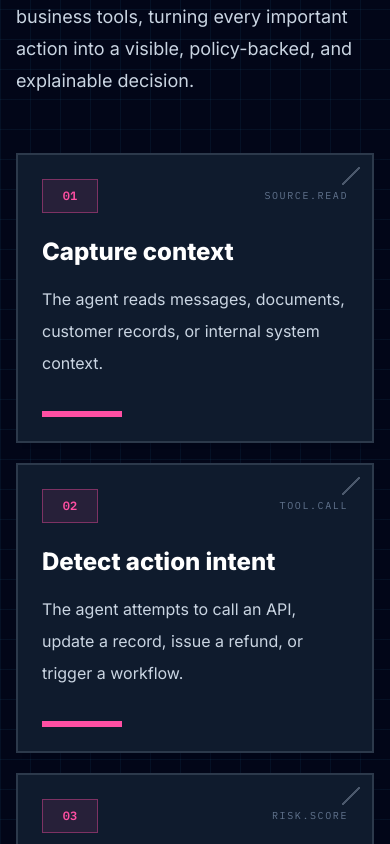
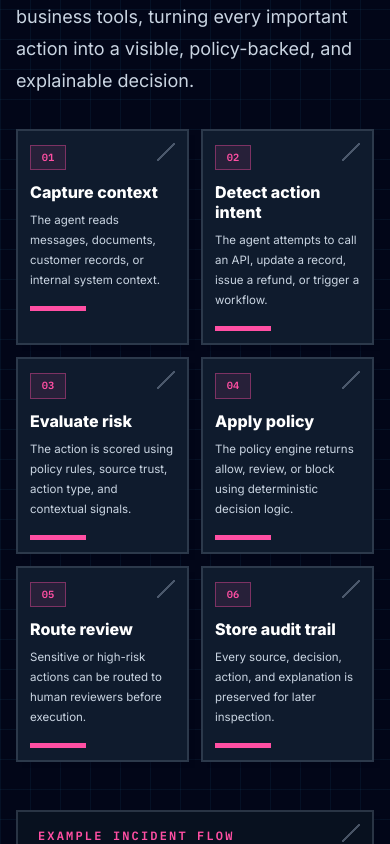
Before and after one commit to nilotin/uninjectable-website, a React (Vite) app: page / in a window 390 px wide. Shown: the part 4680-5524 px from the top of the page. Built offline with nearby package versions, Linux system fonts and the light colour scheme.

Commit message:
Refine mobile How It Works grid

```diff
--- a/src/sections/HowItWorks.tsx
+++ b/src/sections/HowItWorks.tsx
@@ -68,28 +68,24 @@ function HowItWorks() {
           variant="dark"
         />
 
-                <div className="mt-14 grid gap-5 lg:hidden">
+                <div className="mt-8 grid grid-cols-2 gap-3 md:mt-14 md:gap-5 lg:hidden">
           {steps.map((step) => (
-            <div key={step.number} className="pixel-card-dark bg-[#0f1b2d] p-6">
-              <div className="mb-6 flex items-center justify-between gap-4">
-                <span className="font-mono-accent inline-flex min-w-14 items-center justify-center border border-[#ff4fa3]/40 bg-[#ff4fa3]/10 px-3 py-2 text-xs font-semibold text-[#ff4fa3]">
+            <div key={step.number} className="pixel-card-dark bg-[#0f1b2d] p-3 md:p-6">
+              <div className="mb-3 md:mb-6">
+                <span className="font-mono-accent inline-flex min-w-9 items-center justify-center border border-[#ff4fa3]/40 bg-[#ff4fa3]/10 px-2 py-1 text-[0.65rem] font-semibold text-[#ff4fa3] md:min-w-14 md:px-3 md:py-2 md:text-xs">
                   {step.number}
-                </span>
-
-                <span className="font-mono-accent text-[10px] uppercase tracking-[0.16em] text-slate-500">
-                  {step.tag}
                 </span>
               </div>
 
-              <h3 className="text-2xl font-extrabold leading-tight text-white">
+              <h3 className="text-[1rem] font-extrabold leading-tight text-white md:text-2xl">
                 {step.title}
               </h3>
 
-              <p className="mt-4 text-base leading-8 text-slate-300">
+              <p className="mt-2 text-[0.72rem] leading-5 text-slate-300 md:mt-4 md:text-base md:leading-8">
                 {step.description}
               </p>
 
-              <div className="mt-8 h-[6px] w-20 bg-[#ff4fa3]" />
+              <div className="mt-4 h-[5px] w-14 bg-[#ff4fa3] md:mt-8 md:h-[6px] md:w-20" />
             </div>
           ))}
         </div>
```
